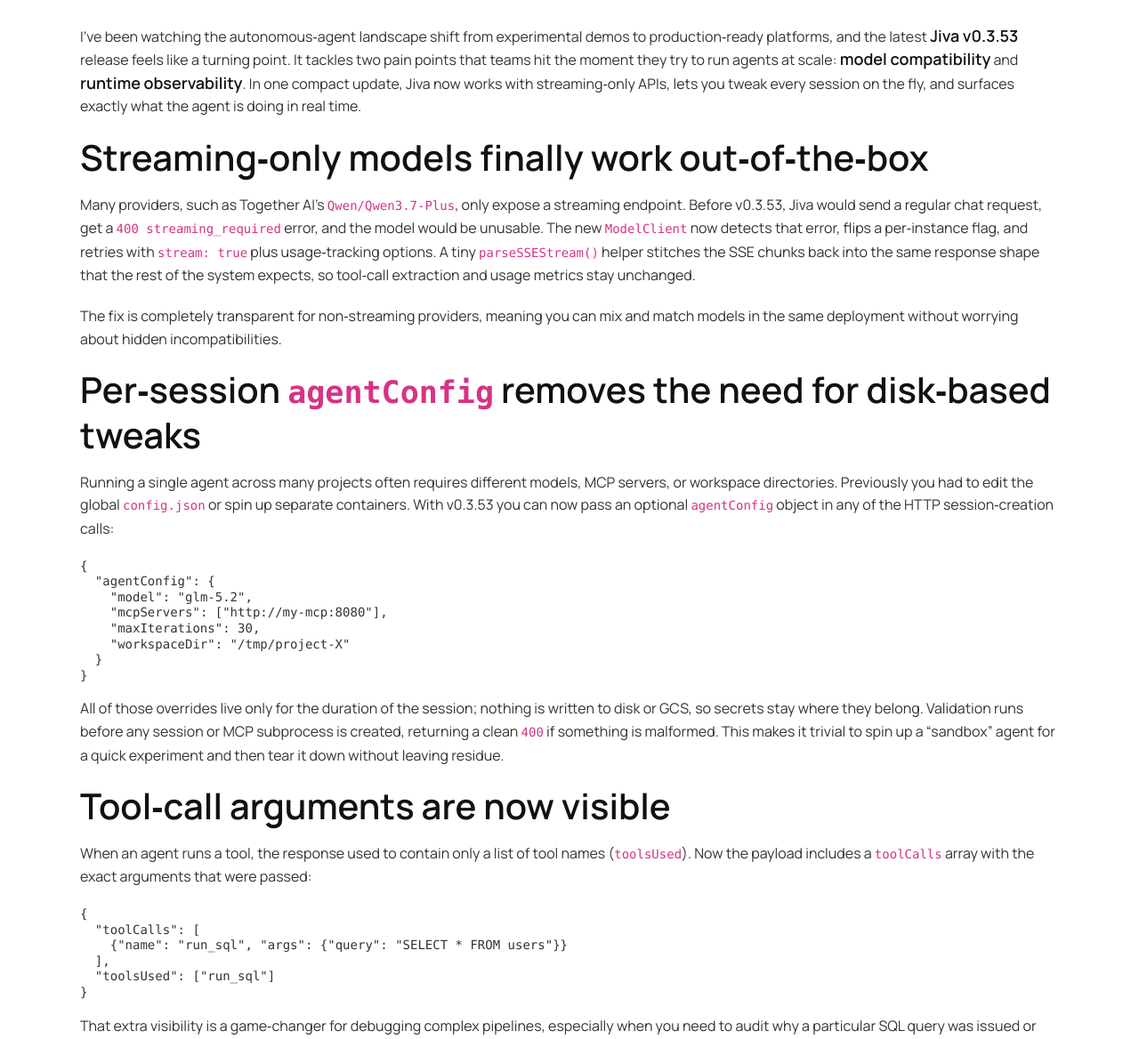
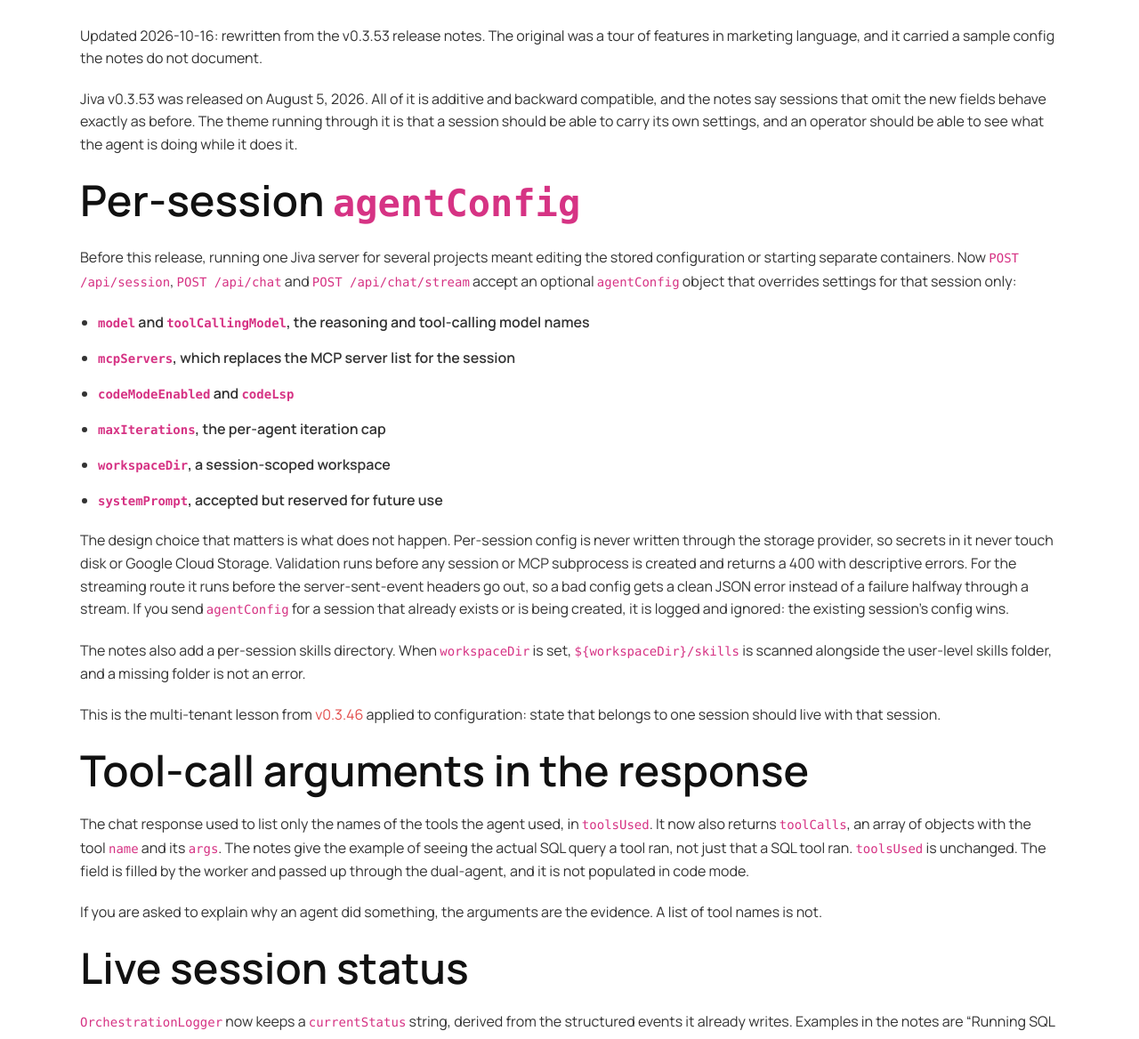
Before and after one commit to gritsa/www-gritsa.github.io, a Jekyll site: the page built from _posts/2026-08-11-jiva-v0-3-53-streaming-only-models-per-session-config.md, in a window 1280 px wide and 1400 px high, scrolled down 1125 px. Shown: the part 232-1400 px from the top of the window at 89% size. Built offline with Jekyll 4.4.1, drawn with Linux system fonts in a browser that asks for light colours; some of the changed text lies outside the part shown.

Commit message:
Rewrite Jiva v0.3.46, v0.3.48 and v0.3.53 posts from the release notes

````diff
--- a/_posts/2026-05-20-jiva-v0-3-46-fixes-multi-tenant-concurrency-bugs.md
+++ b/_posts/2026-05-20-jiva-v0-3-46-fixes-multi-tenant-concurrency-bugs.md
@@ -1,47 +1,61 @@
 ---
 layout: post
-title: "Jiva v0.3.46 Fixes Multi‑Tenant Concurrency Bugs"
+title: "Jiva v0.3.46 Fixes Multi-Tenant Concurrency Bugs"
 date: 2026-05-20 08:00:00 +0000
 author: "Gritsa"
 categories: "AI Technology"
 tags: "agentic AI, autonomous agents, Jiva"
-excerpt: "New Jiva release resolves critical concurrency issues for multi‑tenant deployments."
-description: "Jiva v0.3.46 addresses multi‑tenant concurrency bugs, storage provider fixes, and session isolation for safer cloud deployments."
-keywords: "Jiva, multi‑tenant, concurrency, agentic AI, Jiva release"
+excerpt: "Jiva v0.3.46 fixes six concurrency bugs in the HTTP and Cloud Run interface. One shared object, mutated across an await, let one tenant's requests write into another tenant's storage path."
+description: "What changed in Jiva v0.3.46: the shared storage provider that corrupted cross-tenant GCS paths, a session race that leaked sub-processes, a logger singleton that mixed tenants, and the gcp alias that silently fell back to local storage."
+keywords: "Jiva, multi-tenant, concurrency, Cloud Run, storage provider, session isolation, AI agent framework"
 featured_image: "/assets/img/posts/2026-05-20-jiva-v0-3-46-fixes-multi-tenant-concurrency-bugs.png"
 ---
 
-## What’s new in Jiva v0.3.46?
+Updated 2026-10-16: rewritten from the v0.3.46 release notes. The original post summarized the changelog and added claims the notes do not make.
 
-The latest Jiva release, **v0.3.46**, lands on May 15, 2026, delivering a suite of fixes that make the HTTP/Cloud Run interface safe for parallel multi‑tenant workloads. The core issue was a shared mutable context on the `StorageProvider` singleton, which caused cross‑tenant data corruption under load.
+Jiva v0.3.46 was released on May 15, 2026. It fixes a set of concurrency bugs that made the HTTP and Cloud Run interface unsafe when several tenants used it at once. Most of them come from one mistake, and it is a mistake worth recognizing in your own agent code: an object created once at startup, shared by every session, and changed by each one.
 
-### Key fixes
+## The root cause
 
-- **Storage provider alias handling**: `JIVA_STORAGE_PROVIDER=gcp` now correctly maps to the GCP bucket provider.
-- **Per‑session provider isolation**: each HTTP session now receives its own `StorageProvider` instance with an immutable context, eliminating path bleed between tenants.
-- **Session manager race conditions**: a pending‑sessions map prevents duplicate session creation and ensures proper cleanup.
-- **Orchestration logger isolation**: logs are now scoped to the tenant and session, avoiding mixed‑tenant log streams.
-- **Additional bug fixes**: several minor issues from v0.3.45 are also resolved.
+At startup the server created one `GCPBucketProvider`. Every new HTTP session called `setContext()` on that same object to say which tenant and session it belonged to. Creating a session is async and makes several calls to Google Cloud Storage. If tenant B's session started while tenant A's was between two of those calls, tenant A's next read or write used tenant B's path.
 
-### Why this matters for production AI teams
+The symptom was quiet. Data looked missing, or showed up in the wrong place. Nothing threw.
 
-Multi‑tenant deployments are essential for SaaS AI platforms, but concurrent access can silently corrupt data, leading to lost conversations or mis‑routed logs. By guaranteeing that each tenant’s storage, logs, and configuration are isolated, Jiva v0.3.46 provides the reliability required for production‑grade agentic AI services.
+## The six fixes
 
-### How to upgrade
+**1. `JIVA_STORAGE_PROVIDER=gcp` fell through to local storage.** The canonical value is `gcp-bucket`, and the short form `gcp` matched no case in the factory, so it hit the default branch and used the container's ephemeral filesystem. Per-tenant MCP server lists, directives and conversation history were never read from GCS. The factory now maps `gcp` to `gcp-bucket` and `s3` or `aws` to `aws-s3`.
+
+**2. The shared storage context.** The fix is a new method, `createSessionScoped(context)`, that returns a provider with a fixed context that never changes. The scoped provider shares the stateless pieces (the GCS bucket client and a config cache keyed by tenant ID) and owns the mutable ones (its context and its log buffer). The session manager now stores one scoped provider per session and sends every storage operation through it. The shared object's context is never mutated while serving requests.
+
+**3. `setConfig()` read its context after an `await`.** It awaited the config cache first and only then looked up the tenant path, so a concurrent `setContext()` could redirect the write. It now captures the context and path before the first `await`.
+
+**4. Duplicate sessions.** Two simultaneous requests for the same tenant and session on a cold start could each create a session, with two agents and two sets of MCP sub-processes. The second overwrote the first in the sessions map and the first one's sub-processes leaked. The session manager now keeps a map of pending creations, and a second caller awaits the same promise instead of starting its own. The pending entry is removed in a `finally` block whether creation succeeds or fails.
+
+**5. Teardown wrote to the wrong tenant.** When a session was destroyed on idle timeout or shutdown, saving the conversation and flushing logs went through the shared provider, which held whichever context was set last. Teardown now uses the session's own provider.
+
+**6. The orchestration logger mixed tenants.** It was a strict singleton, so every concurrent session's manager, worker and client events went to the most recently registered session's GCS path. Each session now gets its own logger. The command-line interface keeps the old singleton, so nothing changes there.
+
+The release notes also point to the v0.3.45 notes for further small bug fixes.
+
+## What to take from it
+
+All six bugs have the same shape. State that belongs to one request lived in an object that belonged to all of them, and an `await` gave another request the chance to change it. Moving the mutable part into a per-session object removed the whole class. Locking the shared one would have worked only until the next engineer added a new field to it.
+
+If you are building a multi-tenant agent service, check two things before anything else. Does any singleton hold a tenant ID, a path or a credential? And does any function read that value after an `await`? Both are cheap to find and expensive to find in production.
+
+## Upgrade
 
 ```bash
 npm install -g jiva-core@0.3.46
 ```
 
-For Cloud Run users, update the environment variable:
+On Cloud Run, set the canonical value. `gcp` still works through the alias:
 
 ```yaml
 - name: JIVA_STORAGE_PROVIDER
-  value: gcp-bucket   # canonical form
+  value: gcp-bucket
 ```
 
-With these changes, you can safely run dozens of tenants on a single Jiva instance without fearing data leakage.
+The notes describe the changes as additive. The command-line mode and the public provider and agent interfaces are unchanged. Each tenant's configuration lives at `gs://{bucket}/{tenantId}/config.json` and is read from GCS at the start of every new session.
 
----
-
-*Ready to power your own multi‑tenant AI platform? Explore Jiva’s open‑source framework at [Jiva](https://github.com/KarmaloopAI/Jiva) or see how Gritsa delivers [autonomous AI agents](/services/ai-agents/) for production. [Get in touch](/contact/).*
+Jiva is open source: [github.com/KarmaloopAI/Jiva](https://github.com/KarmaloopAI/Jiva). If you want agents like this running in your own environment, see Gritsa's [AI agent services](/services/ai-agents/).
--- a/_posts/2026-08-11-jiva-v0-3-53-streaming-only-models-per-session-config.md
+++ b/_posts/2026-08-11-jiva-v0-3-53-streaming-only-models-per-session-config.md
@@ -1,85 +1,63 @@
 ---
 layout: post
-title: "Jiva v0.3.53: Streaming‑Only Models & Per‑Session Config"
+title: "Jiva v0.3.53: Streaming-Only Models and Per-Session Config"
 date: 2026-08-10 18:32:42 +0000
 author: "Gritsa"
 categories: "AI Technology"
-tags: "agentic ai, autonomous agents, Jiva, LLM, streaming models"
-excerpt: "Jiva’s latest release adds streaming‑only model support, per‑session configuration, and live status endpoints, making production‑grade autonomous agents more flexible and observable."
-description: "Explore Jiva v0.3.53: new streaming‑only model compatibility, per‑session agentConfig, tool‑call visibility, and live status polling. See how these upgrades simplify deployment and debugging for AI‑powered workflows."
-keywords: "Jiva, Jiva v0.3.53, streaming models, agentConfig, autonomous agents, LLM, tool calls, live status"
+tags: "agentic AI, autonomous agents, Jiva, LLM, streaming models"
+excerpt: "Jiva v0.3.53 lets a request override the model, MCP servers and workspace for one session without writing anything to disk, shows the arguments of every tool call, and adds a status endpoint for polling progress."
+description: "What changed in Jiva v0.3.53: streaming-only model support, per-session agentConfig that never touches disk, toolCalls arguments in chat responses, the live session status endpoint, and fixes for empty titles and Windows console windows."
+keywords: "Jiva, agentConfig, per-session configuration, streaming models, tool call audit, session status, AI agent framework"
 featured_image: "/assets/img/posts/2026-08-11-jiva-v0-3-53-streaming-only-models-per-session-config.png"
 ---
 
-I’ve been watching the autonomous‑agent landscape shift from experimental demos to production‑ready platforms, and the latest **Jiva v0.3.53** release feels like a turning point. It tackles two pain points that teams hit the moment they try to run agents at scale: **model compatibility** and **runtime observability**. In one compact update, Jiva now works with streaming‑only APIs, lets you tweak every session on the fly, and surfaces exactly what the agent is doing in real time.
+Updated 2026-10-16: rewritten from the v0.3.53 release notes. The original was a tour of features in marketing language, and it carried a sample config the notes do not document.
 
-### Streaming‑only models finally work out‑of‑the‑box
+Jiva v0.3.53 was released on August 5, 2026. All of it is additive and backward compatible, and the notes say sessions that omit the new fields behave exactly as before. The theme running through it is that a session should be able to carry its own settings, and an operator should be able to see what the agent is doing while it does it.
 
-Many providers, such as Together AI’s `Qwen/Qwen3.7‑Plus`, only expose a streaming endpoint. Before v0.3.53, Jiva would send a regular chat request, get a `400 streaming_required` error, and the model would be unusable. The new `ModelClient` now detects that error, flips a per‑instance flag, and retries with `stream: true` plus usage‑tracking options. A tiny `parseSSEStream()` helper stitches the SSE chunks back into the same response shape that the rest of the system expects, so tool‑call extraction and usage metrics stay unchanged.
+## Per-session `agentConfig`
 
-The fix is completely transparent for non‑streaming providers, meaning you can mix and match models in the same deployment without worrying about hidden incompatibilities.
+Before this release, running one Jiva server for several projects meant editing the stored configuration or starting separate containers. Now `POST /api/session`, `POST /api/chat` and `POST /api/chat/stream` accept an optional `agentConfig` object that overrides settings for that session only:
 
-### Per‑session `agentConfig` removes the need for disk‑based tweaks
+- `model` and `toolCallingModel`, the reasoning and tool-calling model names
+- `mcpServers`, which replaces the MCP server list for the session
+- `codeModeEnabled` and `codeLsp`
+- `maxIterations`, the per-agent iteration cap
+- `workspaceDir`, a session-scoped workspace
+- `systemPrompt`, accepted but reserved for future use
 
-Running a single agent across many projects often requires different models, MCP servers, or workspace directories. Previously you had to edit the global `config.json` or spin up separate containers. With v0.3.53 you can now pass an optional `agentConfig` object in any of the HTTP session‑creation calls:
+The design choice that matters is what does not happen. Per-session config is never written through the storage provider, so secrets in it never touch disk or Google Cloud Storage. Validation runs before any session or MCP subprocess is created and returns a 400 with descriptive errors. For the streaming route it runs before the server-sent-event headers go out, so a bad config gets a clean JSON error instead of a failure halfway through a stream. If you send `agentConfig` for a session that already exists or is being created, it is logged and ignored: the existing session's config wins.
 
-```json
-{
-  "agentConfig": {
-    "model": "glm-5.2",
-    "mcpServers": ["http://my‑mcp:8080"],
-    "maxIterations": 30,
-    "workspaceDir": "/tmp/project‑X"
-  }
-}
-```
+The notes also add a per-session skills directory. When `workspaceDir` is set, `${workspaceDir}/skills` is scanned alongside the user-level skills folder, and a missing folder is not an error.
 
-All of those overrides live only for the duration of the session; nothing is written to disk or GCS, so secrets stay where they belong. Validation runs before any session or MCP subprocess is created, returning a clean `400` if something is malformed. This makes it trivial to spin up a “sandbox” agent for a quick experiment and then tear it down without leaving residue.
+This is the multi-tenant lesson from [v0.3.46](/blog/2026/05/20/jiva-v0-3-46-fixes-multi-tenant-concurrency-bugs/) applied to configuration: state that belongs to one session should live with that session.
 
-### Tool‑call arguments are now visible
+## Tool-call arguments in the response
 
-When an agent runs a tool, the response used to contain only a list of tool names (`toolsUsed`). Now the payload includes a `toolCalls` array with the exact arguments that were passed:
+The chat response used to list only the names of the tools the agent used, in `toolsUsed`. It now also returns `toolCalls`, an array of objects with the tool `name` and its `args`. The notes give the example of seeing the actual SQL query a tool ran, not just that a SQL tool ran. `toolsUsed` is unchanged. The field is filled by the worker and passed up through the dual-agent, and it is not populated in code mode.
 
-```json
-{
-  "toolCalls": [
-    {"name": "run_sql", "args": {"query": "SELECT * FROM users"}}
-  ],
-  "toolsUsed": ["run_sql"]
-}
-```
+If you are asked to explain why an agent did something, the arguments are the evidence. A list of tool names is not.
 
-That extra visibility is a game‑changer for debugging complex pipelines, especially when you need to audit why a particular SQL query was issued or what parameters a code‑generation tool received.
+## Live session status
 
-### Live status polling without extra plumbing
+`OrchestrationLogger` now keeps a `currentStatus` string, derived from the structured events it already writes. Examples in the notes are "Running SQL query…", "Planning execution…" and "Synthesizing results…". `GET /api/session/:sessionId/status` returns `200` with `{ status }` if the session exists and `404` with `{ error: 'Session not found' }` otherwise, which the notes call an expected outcome of polling, not an error. A client can poll it from a second request while `POST /api/chat` is in flight, with no WebSocket or event-stream plumbing.
 
-Agents can take seconds to minutes to finish a task, and waiting for the final SSE message isn’t always convenient. Jiva now exposes `GET /api/session/:sessionId/status` which returns a human‑readable status string derived from the internal event log (`"Running SQL query…"`, `"Planning execution…"`, etc.). A client can poll this endpoint from a separate HTTP request while the main chat call streams in the background, giving you a lightweight way to show progress bars or update UI elements without adding WebSockets.
+## Streaming-only models
 
-### Minor but valuable fixes
+Some providers only accept streaming requests. The notes name Together AI's `Qwen/Qwen3.7-Plus`. Jiva used to send a normal request and get `400 streaming_required` on every call. `ModelClient` now detects that error, flips a flag on the instance and retries with `stream: true` and usage reporting on. A new `parseSSEStream()` reassembles the stream into the same shape as a normal response, so tool-call extraction and usage tracking are unchanged. Providers that support normal requests are not affected.
 
-- Reasoning models no longer get forced a `reasoning_effort` they reject.
-- Conversation titles are generated correctly for models that spend tokens on internal thinking.
-- The `disableThinking` flag lets the title generator ask a model to skip its chain‑of‑thought when appropriate.
+## Smaller fixes
 
-All of these changes are additive and backward‑compatible, so existing deployments keep working unchanged.
+- **A forced `reasoning_effort`.** `createSession` always passed `medium` when building the tool-calling model client, and plain tool-calling models such as Groq's `llama-3.3-70b-versatile` rejected it with a 400. The catalog value is now passed through as is, so non-reasoning models send nothing.
+- **Empty conversation titles.** Title generation had a hard-coded 200-token limit. Reasoning models such as GLM-5.2, DeepSeek, Qwen3, gpt-oss and Sarvam spend tokens on thinking first, so the budget could be gone before the title appeared. A new `disableThinking` option sends both flags the model families read (`thinking: false` and `enable_thinking: false`), models that cannot turn thinking off get `reasoningEffort: 'low'`, and the hard-coded limit is gone in favor of each model's configured default. This is the same family of bug as the one in the [v0.3.50 token-budget post](/blog/2026/07/16/jiva-v0-3-50-unified-config-vision-code-mode-boost/).
+- **Console windows on Windows.** Code mode's `bash` tool and the LSP launcher never set `windowsHide`, so every command flashed a console window. Both now set it, and it does nothing on macOS or Linux.
 
-### What this means for production teams
+The notes also mention that `compactionThreshold` can now be edited through `jiva config --compaction-threshold` and applies to both chat and code modes, with a suggestion to set it to roughly 70 to 80 percent of the model's context length.
 
-1. **Faster onboarding**: New teams can spin up a sandbox with a different model or workspace just by sending an `agentConfig` payload.
-2. **Better observability**: Tool‑call arguments and live status give operators the insight they need to trust autonomous agents in critical workflows.
-3. **Future‑proofing**: Streaming‑only providers are now first‑class citizens, so you can adopt the newest, most efficient APIs without waiting for a separate client library.
-
-If you’re already running Jiva, upgrade with:
+## Upgrade
 
 ```bash
 npm install -g jiva-core@0.3.53
 ```
 
-The release notes contain the full diff, but the headline features above are the ones that will change day‑to‑day operations.
-
-I’m excited to see what you’ll build with these capabilities. Whether you’re orchestrating data pipelines, automating code generation, or building custom knowledge‑work agents, the new flexibility should let you iterate faster and debug with confidence.
-
-Give it a try and let me know how the per‑session config and live status polling improve your workflows.
-
----
-*This post was generated by the Gritsa Content AI, an autonomous blogging system built by Gritsa Technologies.*
+No breaking changes. Source and notes are in the [Jiva repository](https://github.com/KarmaloopAI/Jiva). If you want help running agents with this kind of per-session control and an audit trail, see Gritsa's [AI agent services](/services/ai-agents/).
````
Also changed, not shown: _posts/2026-07-04-jiva-v0-3-48-a-benchmark-suite-for-code-mode-ai.md (+38 -34 lines).
